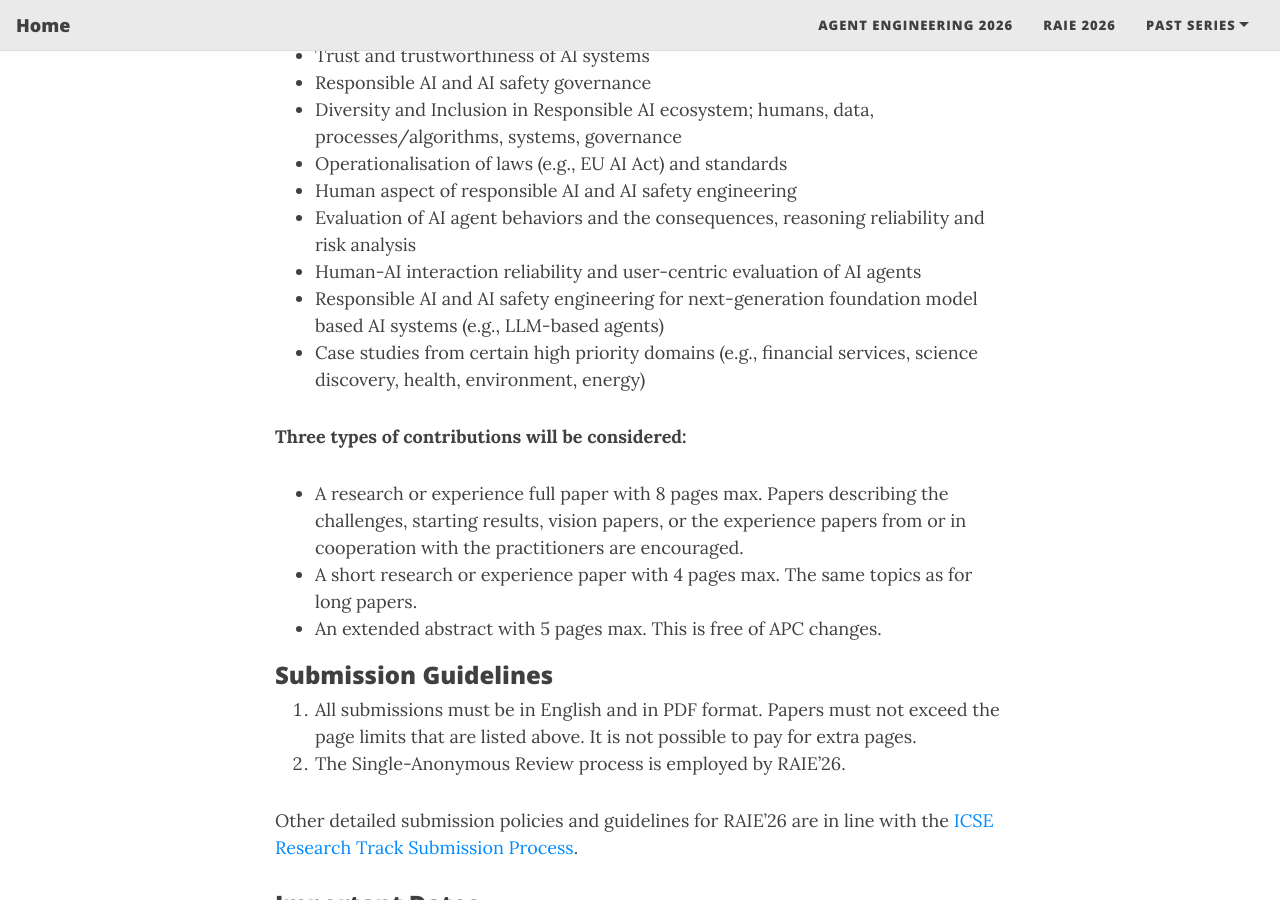
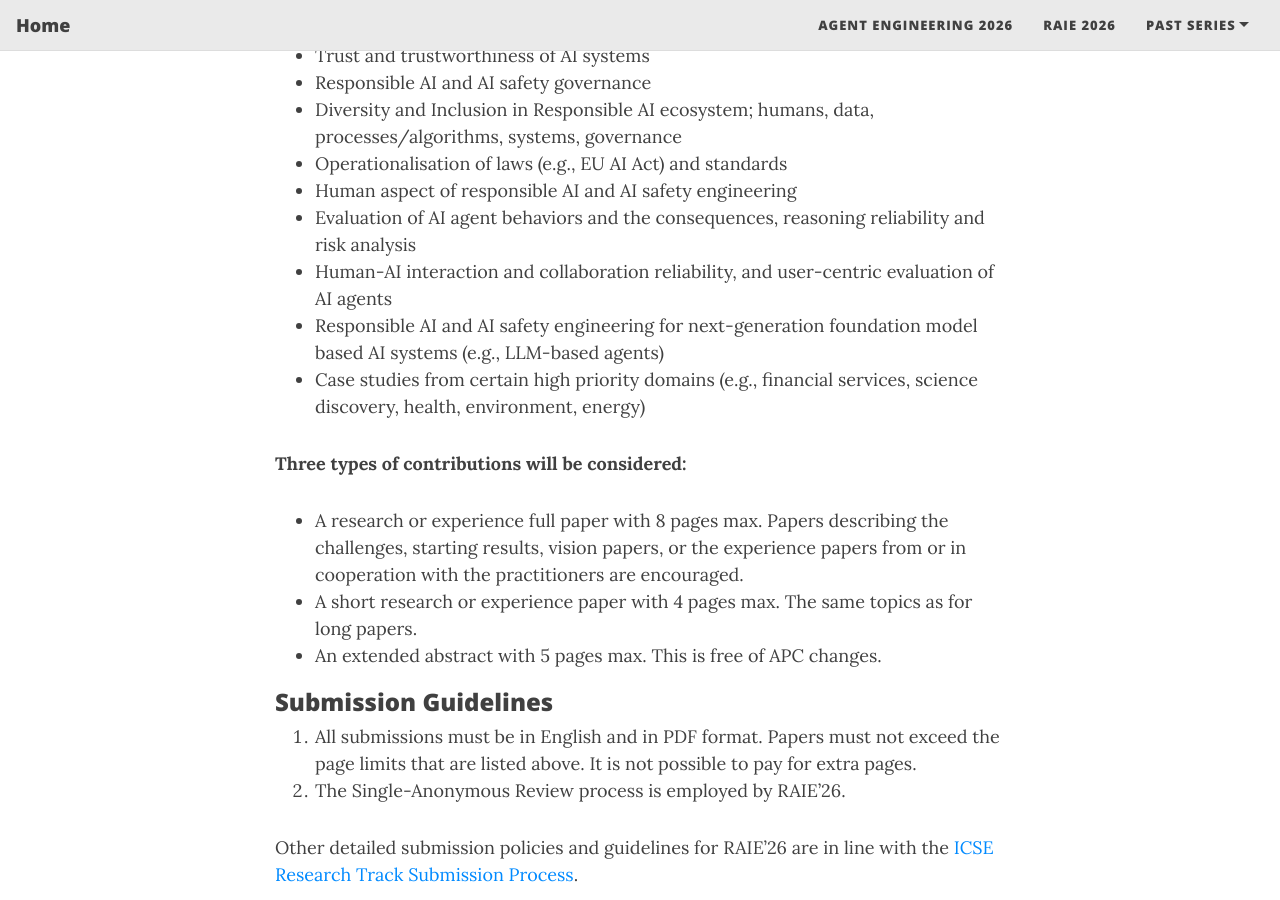
Before and after one commit to RAIEngineering/AIEng-Series, a Jekyll site: the page built from RAIE2026.md, in a window 1280 px wide and 900 px high, scrolled down 2242 px. Built offline with Jekyll 4.4.1, drawn with Linux system fonts in a browser that asks for light colours; nearby versions of some CDN libraries.

Commit message:
Update RAIE2026.md

```diff
--- a/RAIE2026.md
+++ b/RAIE2026.md
@@ -43,7 +43,7 @@ Topics of interests include, but are not limited to:
  - Operationalisation of laws (e.g., EU AI Act) and standards
  - Human aspect of responsible AI and AI safety engineering
  - Evaluation of AI agent behaviors and the consequences, reasoning reliability and risk analysis
- - Human-AI interaction reliability and user-centric evaluation of AI agents
+ - Human-AI interaction and collaboration reliability, and user-centric evaluation of AI agents
  - Responsible AI and AI safety engineering for next-generation foundation model based AI systems (e.g., LLM-based agents)
  - Case studies from certain high priority domains (e.g., financial services, science discovery, health, environment, energy)
 
```
